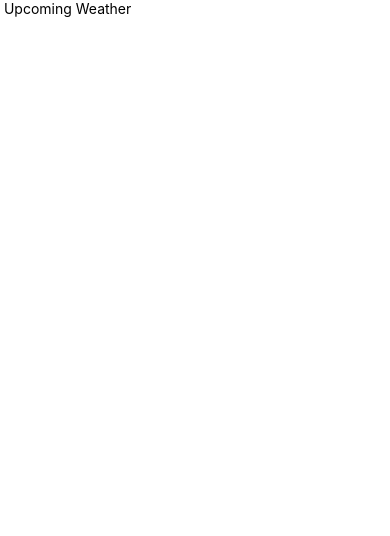
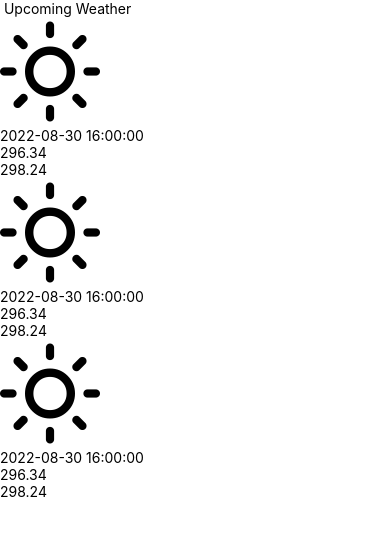
Before and after one commit to n-buckley/react-native-weather, a React Native app: screen / in a window 390 px wide. Shown: the top 536 px of the page. Built offline with nearby package versions, Linux system fonts and the light colour scheme.

Commit message:
add: upcoming weather list

```diff
--- a/src/components/UpcomingWeather.js
+++ b/src/components/UpcomingWeather.js
@@ -1,10 +1,73 @@
 import React from "react"
-import {SafeAreaView, View, Text, StyleSheet} from 'react-native'
+import {SafeAreaView, View, Text, StyleSheet, FlatList} from 'react-native'
+import { Feather} from '@expo/vector-icons'
+
+const Item = (props) => {
+    const { dt_txt, min, max, consition} = props
+    return (
+        <View>
+            <Feather name="sun" size={100} color='black' />
+            <Text>{dt_txt}</Text>
+            <Text>{min}</Text>
+            <Text>{max}</Text>
+        </View>
+    )
+}
 
 export const UpcomingWeather = () => {
+    const DATA = [
+        {
+            "main": {
+            "temp_min": 296.34,
+            "temp_max": 298.24,
+            },
+            "weather": [
+                {
+                    "main": "Rain",
+                }
+            ],
+            "dt_txt": "2022-08-30 16:00:00",
+        },
+        {
+            "main": {
+            "temp_min": 296.34,
+            "temp_max": 298.24,
+            },
+            "weather": [
+                {
+                    "main": "Rain",
+                }
+            ],
+            "dt_txt": "2022-08-30 16:00:00",
+        },
+        {
+            "main": {
+            "temp_min": 296.34,
+            "temp_max": 298.24,
+            },
+            "weather": [
+                {
+                    "main": "Rain",
+                }
+            ],
+            "dt_txt": "2022-08-30 16:00:00",
+        },
+    ]
+    const renderItem = ({item}) => (
+        <Item
+            condition={item.weather[0].main}
+            dt_txt={item.dt_txt}
+            min={item.main.temp_min}
+            max={item.main.temp_max}
+        />
+    )
     return (
         <SafeAreaView style={styles.view__safeArea}>
             <Text> Upcoming Weather</Text>
+            <FlatList
+            data={DATA}
+            renderItem={renderItem}
+            keyExtractor={(item) => item.dt_txt}/>
         </SafeAreaView>
     )
 }
```
